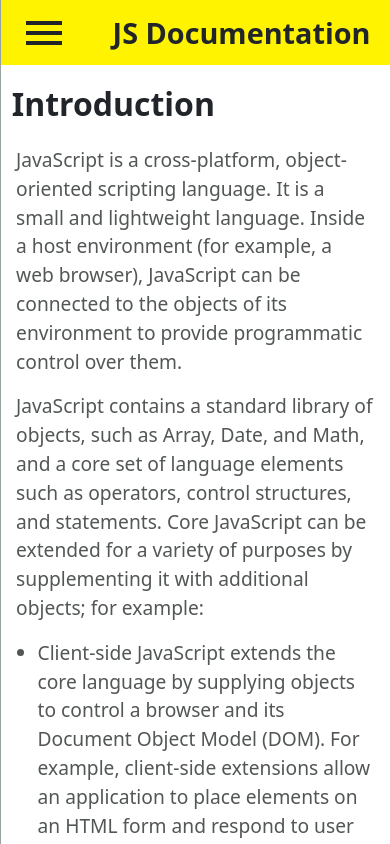
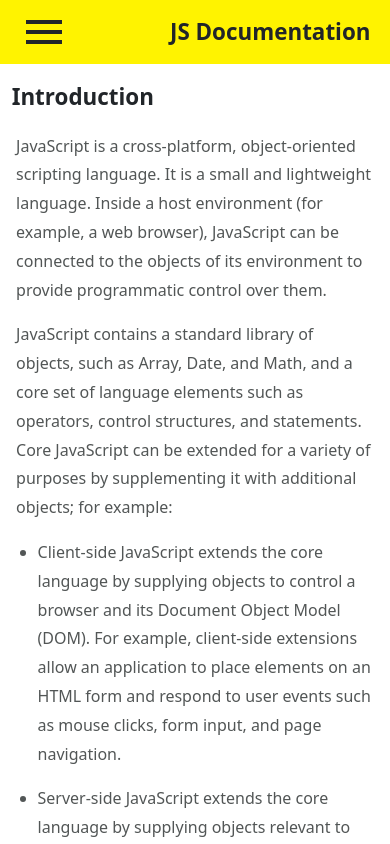
Before and after one commit to MinhTuongLe/JavaScript_Documentation, a React (Create React App) app: page / in a window 390 px wide. Shown: the top 844 px of the page. Built offline with nearby package versions, Linux system fonts and the light colour scheme.

Commit message:
fix navbar responsive

```diff
--- a/src/components/styles.module.scss
+++ b/src/components/styles.module.scss
@@ -26,7 +26,7 @@
   background-color: #fff;
   z-index: 99999;
   .navbar_content {
-    font-size: 1.2rem;
+    font-size: clamp(1rem, 1.78vw, 1.2rem);
     text-decoration: none;
     background-color: #fff;
     color: #757c7c;
@@ -70,14 +70,14 @@
 }
 
 .title {
-  font-size: 2rem;
+  font-size: clamp(1.4rem, 2.96vw, 2rem);
   font-weight: 600;
   padding-top: 48px;
 }
 
 .content {
   margin: 18px 1.2% 32px;
-  font-size: 1.2rem;
+  font-size: clamp(1rem, 1.78vw, 1.2rem);
   color: #525656;
   & p,
   li {
@@ -98,7 +98,7 @@
 
     & code {
       letter-spacing: 1px;
-      font-size: 1rem;
+      font-size: clamp(0.8rem, 1.48vw, 1rem);
       font-weight: 500;
       line-height: 1.6rem;
       font-family: "Courier New", monospace;
@@ -118,7 +118,7 @@
   justify-content: space-between;
   background-color: #fff300;
   padding: 2% 5%;
-  font-size: 1.8rem;
+  font-size: clamp(1.4rem, 2.67vw,1.8rem);
   font-weight: 700;
   position: fixed;
   width: 100%;
@@ -142,7 +142,7 @@
 
 @media (width < 992px) {
   .navbar {
-    width: 55%;
+    width: 70%;
     transform: translateX(-100%);
     transition: all 0.3s;
     .navbar_content {
```
